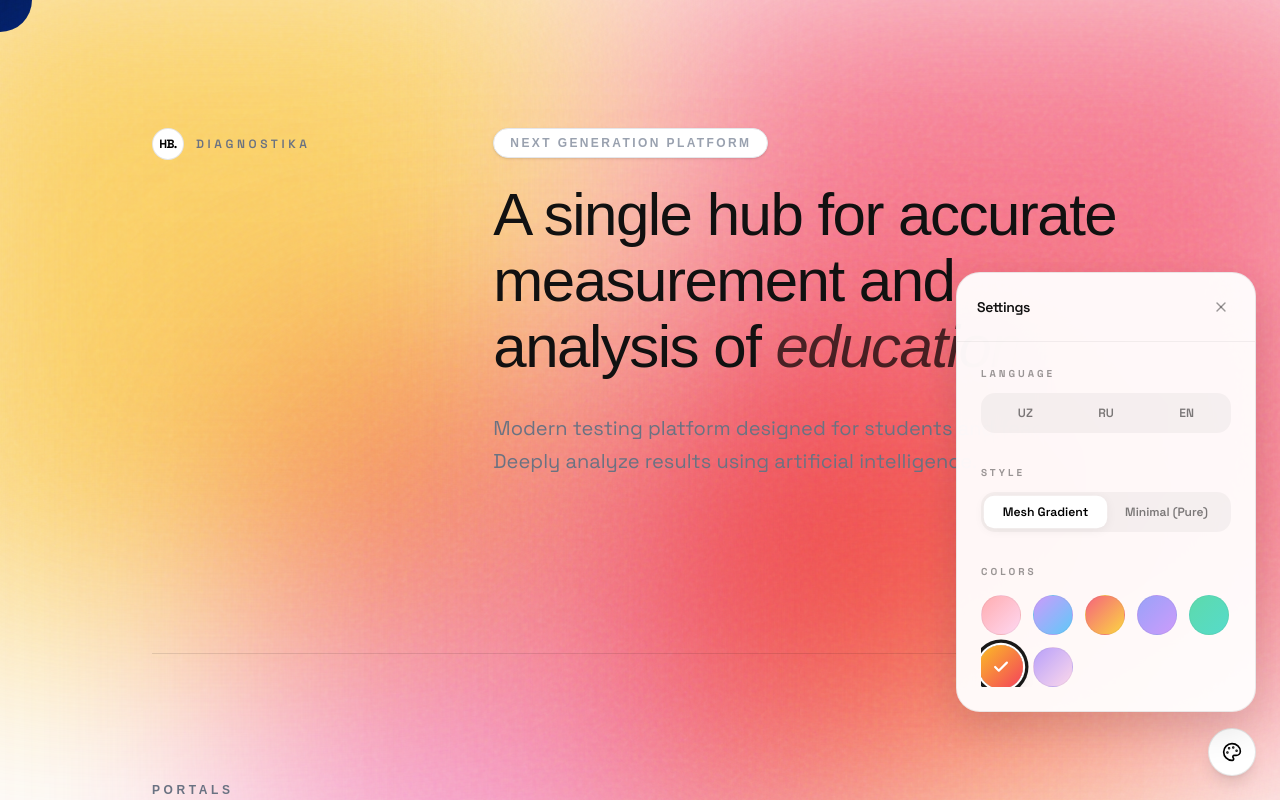
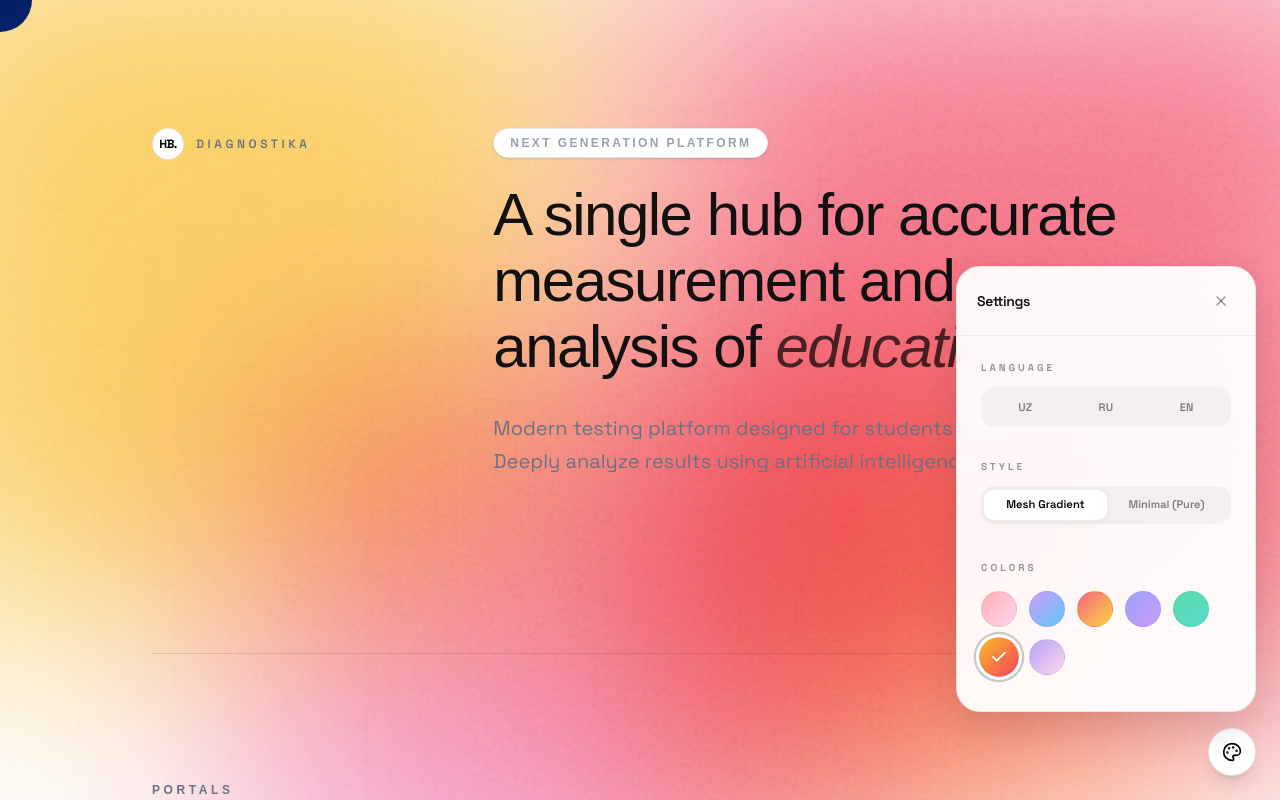
Before and after one commit to hasanboydev97-max/diagnostika, a React (Vite) app: page / in a window 1280 px wide. Both pictures are taken after a click on the button 1232 px from the left and 752 px from the top of the page. Shown: the top 800 px of the page. Built offline with nearby package versions, Linux system fonts and the light colour scheme; a web font is replaced by a local one.

Commit message:
fix(ui): fix color clipping, refine text size and tab layout in theme settings

```diff
--- a/src/pages/Landing.tsx
+++ b/src/pages/Landing.tsx
@@ -258,7 +258,7 @@ export default function Landing() {
                         <button
                           key={lang}
                           onClick={() => i18n.changeLanguage(lang)}
-                          className={`flex-1 py-2 text-xs font-semibold rounded-[10px] transition-all duration-300 uppercase ${
+                          className={`flex-1 py-2 text-[11px] tracking-wide font-semibold rounded-[10px] transition-all duration-300 uppercase ${
                             i18n.language === lang || (!i18n.language && lang==='uz')
                               ? 'bg-white shadow-[0_2px_10px_rgba(0,0,0,0.06)] text-black scale-[1.02]'
                               : 'text-black/50 hover:text-black hover:bg-black/[0.02]'
@@ -276,7 +276,7 @@ export default function Landing() {
                     <div className="flex bg-black/[0.04] p-1 rounded-[14px]">
                       <button
                         onClick={() => setIsMinimal(false)}
-                        className={`flex-1 py-2 px-2 text-xs font-semibold rounded-[10px] transition-all duration-300 ${
+                        className={`flex-1 py-2 px-1 text-[11px] leading-tight font-semibold rounded-[10px] transition-all duration-300 ${
                           !isMinimal
                             ? 'bg-white shadow-[0_2px_10px_rgba(0,0,0,0.06)] text-black scale-[1.02]'
                             : 'text-black/50 hover:text-black hover:bg-black/[0.02]'
@@ -286,7 +286,7 @@ export default function Landing() {
                       </button>
                       <button
                         onClick={() => setIsMinimal(true)}
-                        className={`flex-1 py-2 px-2 text-xs font-semibold rounded-[10px] transition-all duration-300 ${
+                        className={`flex-1 py-2 px-1 text-[11px] leading-tight font-semibold rounded-[10px] transition-all duration-300 ${
                           isMinimal
                             ? 'bg-white shadow-[0_2px_10px_rgba(0,0,0,0.06)] text-black scale-[1.02]'
                             : 'text-black/50 hover:text-black hover:bg-black/[0.02]'
@@ -305,7 +305,7 @@ export default function Landing() {
                         animate={{ opacity: 1, height: 'auto', filter: 'blur(0px)' }}
                         exit={{ opacity: 0, height: 0, filter: 'blur(4px)' }}
                         transition={{ duration: 0.3 }}
-                        className="space-y-4 overflow-hidden"
+                        className="space-y-4 overflow-hidden pt-1 pb-3 -mx-2 px-2"
                       >
                         <span className="block text-[10px] font-bold text-black/40 uppercase tracking-[0.3em]">{t('landing.settings_colors')}</span>
                         <div className="flex flex-wrap gap-3">
@@ -313,15 +313,15 @@ export default function Landing() {
                             <button
                               key={idx}
                               onClick={() => setPaletteIndex(idx)}
-                              className={`w-10 h-10 rounded-full flex items-center justify-center transition-all duration-400 ${
+                              className={`w-9 h-9 rounded-full flex items-center justify-center transition-all duration-400 ${
                                 paletteIndex === idx
-                                  ? 'ring-[3px] ring-black/90 ring-offset-2 scale-110 shadow-lg'
-                                  : 'hover:scale-105 hover:shadow-md border border-black/5 opacity-80 hover:opacity-100'
+                                  ? 'ring-[2px] ring-black/20 ring-offset-[3px] scale-110 shadow-sm'
+                                  : 'hover:scale-105 border border-black/5 opacity-80 hover:opacity-100'
                               }`}
                               style={{ background: `linear-gradient(135deg, ${p.colors[0]}, ${p.colors[1]})` }}
                               title={p.name}
                             >
-                              {paletteIndex === idx && <Check className="w-4 h-4 text-white" strokeWidth={3} />}
+                              {paletteIndex === idx && <Check className="w-4 h-4 text-white drop-shadow-sm" strokeWidth={2.5} />}
                             </button>
                           ))}
                         </div>
```
